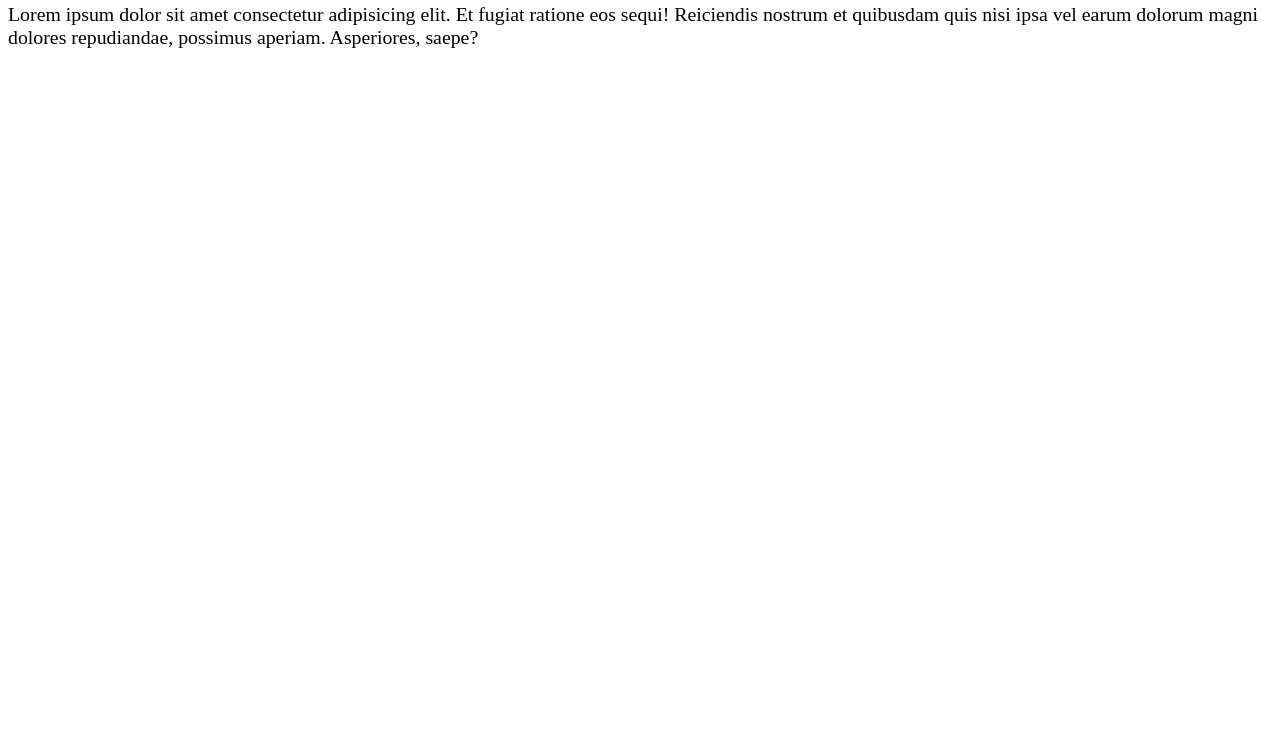
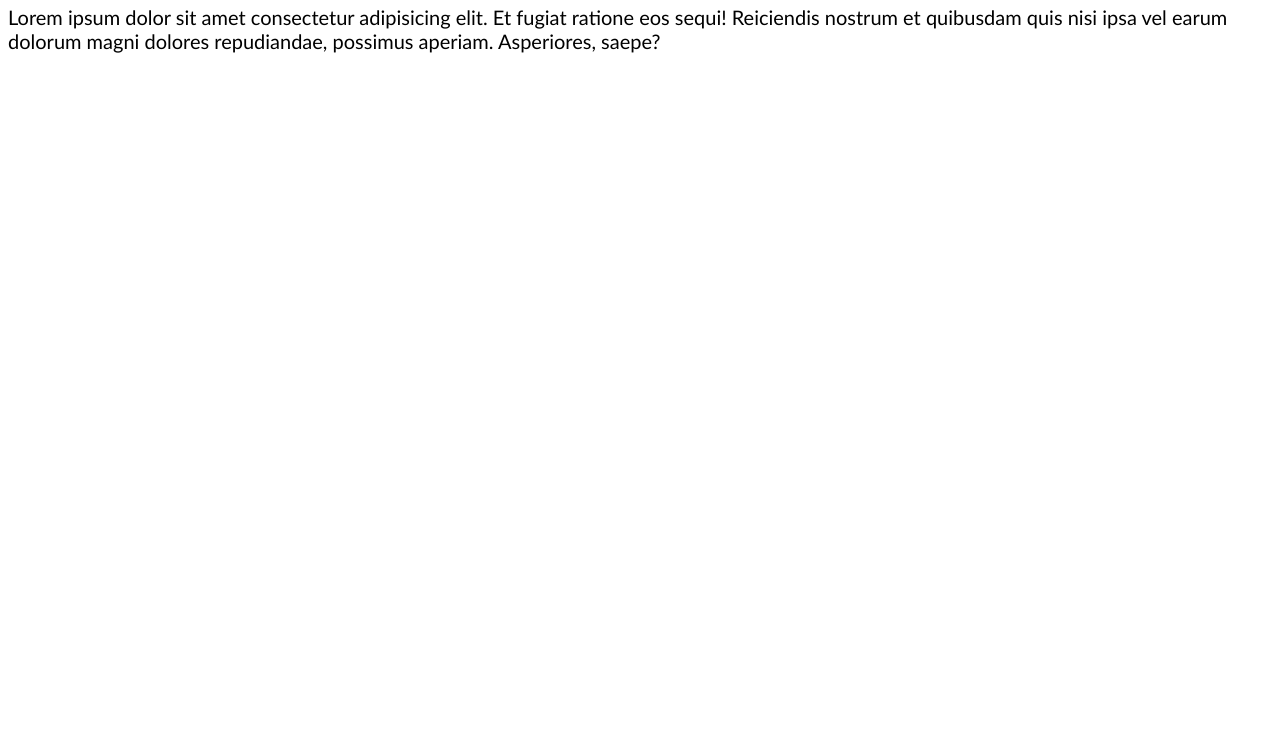
Before and after one commit to mourad-yahiaoui/adrar-carbonne, a plain HTML site: page index.html in a window 1280 px wide. Shown: the part 63-800 px from the top of the page. Drawn offline with Linux system fonts and the light colour scheme.

Commit message:
ajout font family

```diff
--- a/styles.css
+++ b/styles.css
@@ -1,7 +1,10 @@
+body {
+    font-family: 'Gill Sans', 'Gill Sans MT', Calibri, 'Trebuchet MS', sans-serif;
+}
 h1 {
     color: red;
     text-decoration: underline;
 }
 p{
-    font-size: 1.24rem;
+    font-size: 1.25rem;
 }
```
